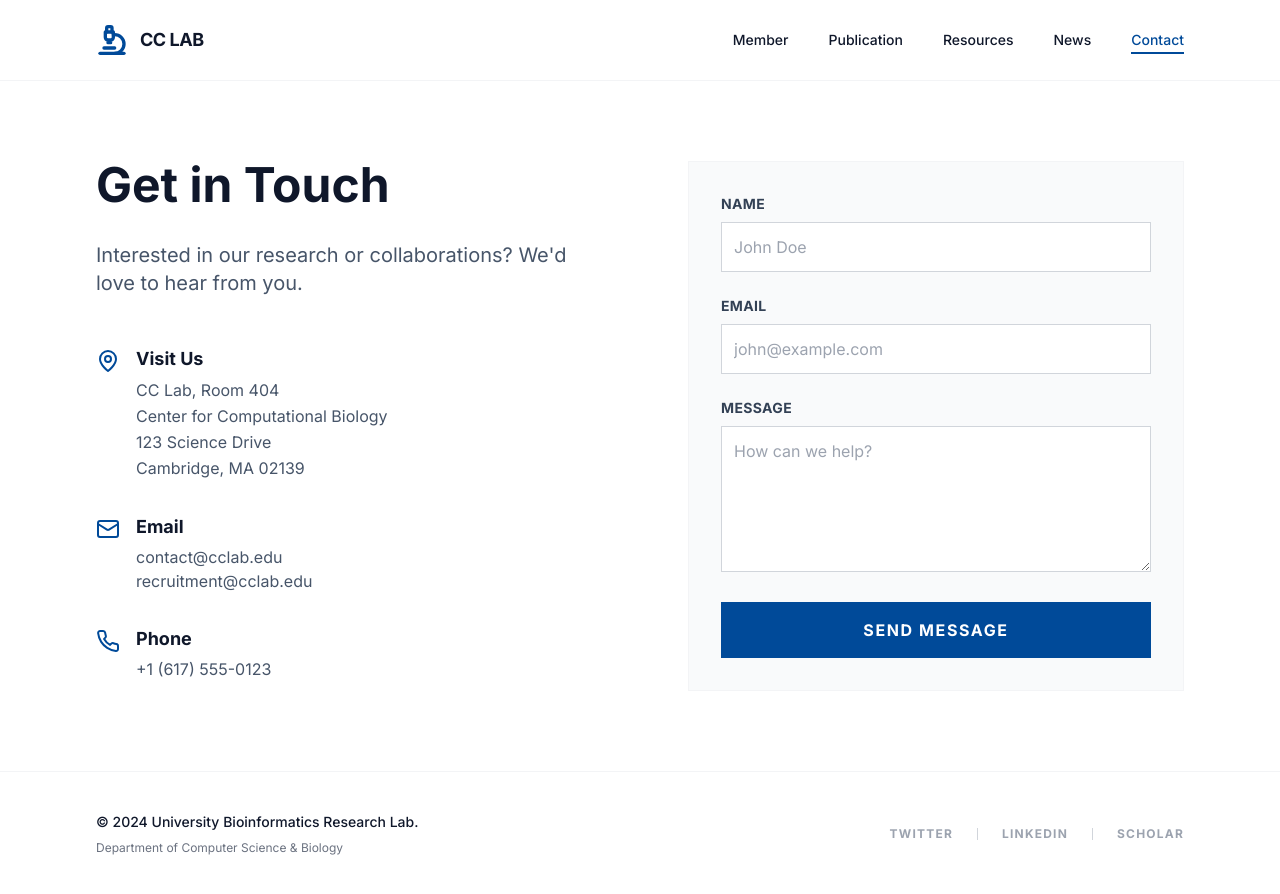
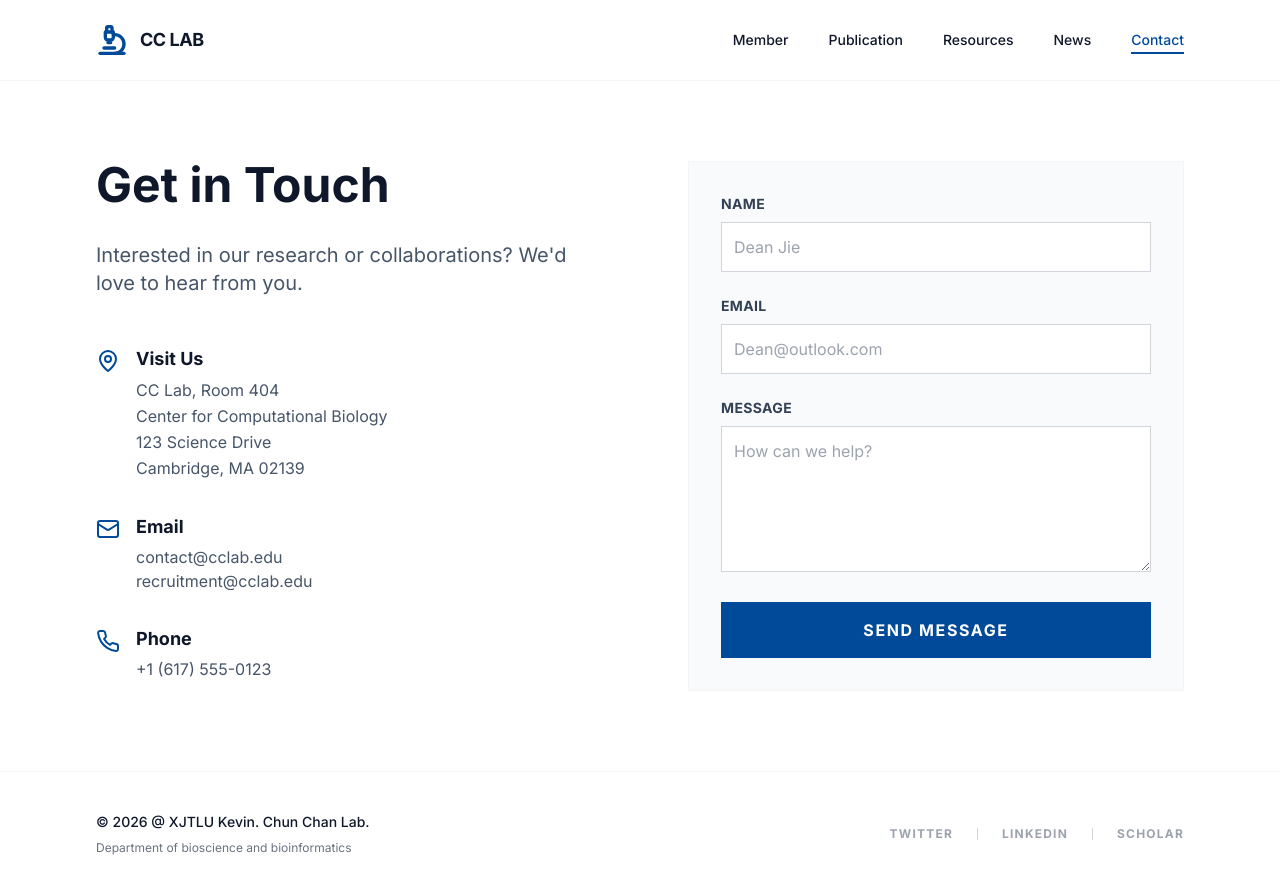
Before and after one commit to colinzyang/cc.lab.xjtlu.github.io, a React (Vite) app: page /#/contact in a window 1280 px wide. Built offline with nearby package versions, Linux system fonts and the light colour scheme.

Commit message:
feat: 基于React & Typescript的可运行版本放出，

```diff
--- a/components/Contact.tsx
+++ b/components/Contact.tsx
@@ -61,11 +61,11 @@ export const Contact: React.FC = () => {
         <form className="space-y-6">
           <div>
             <label htmlFor="name" className="block text-sm font-bold text-slate-700 dark:text-gray-300 uppercase tracking-wide mb-2">Name</label>
-            <input type="text" id="name" className="w-full bg-white dark:bg-background-dark border border-gray-300 dark:border-gray-700 p-3 focus:outline-none focus:border-primary transition-colors" placeholder="John Doe" />
+            <input type="text" id="name" className="w-full bg-white dark:bg-background-dark border border-gray-300 dark:border-gray-700 p-3 focus:outline-none focus:border-primary transition-colors" placeholder="Dean Jie" />
           </div>
           <div>
             <label htmlFor="email" className="block text-sm font-bold text-slate-700 dark:text-gray-300 uppercase tracking-wide mb-2">Email</label>
-            <input type="email" id="email" className="w-full bg-white dark:bg-background-dark border border-gray-300 dark:border-gray-700 p-3 focus:outline-none focus:border-primary transition-colors" placeholder="john@example.com" />
+            <input type="email" id="email" className="w-full bg-white dark:bg-background-dark border border-gray-300 dark:border-gray-700 p-3 focus:outline-none focus:border-primary transition-colors" placeholder="Dean@outlook.com" />
           </div>
           <div>
             <label htmlFor="message" className="block text-sm font-bold text-slate-700 dark:text-gray-300 uppercase tracking-wide mb-2">Message</label>
--- a/components/Footer.tsx
+++ b/components/Footer.tsx
@@ -7,10 +7,10 @@ export const Footer: React.FC = () => {
 
         <div className="flex flex-col gap-2">
           <p className="text-sm font-medium text-slate-900 dark:text-gray-300">
-            © 2024 University Bioinformatics Research Lab.
+            © 2026 @ XJTLU Kevin. Chun Chan Lab.
           </p>
           <p className="text-xs text-gray-500 dark:text-gray-400">
-            Department of Computer Science & Biology
+            Department of bioscience and bioinformatics
           </p>
         </div>
 
```
